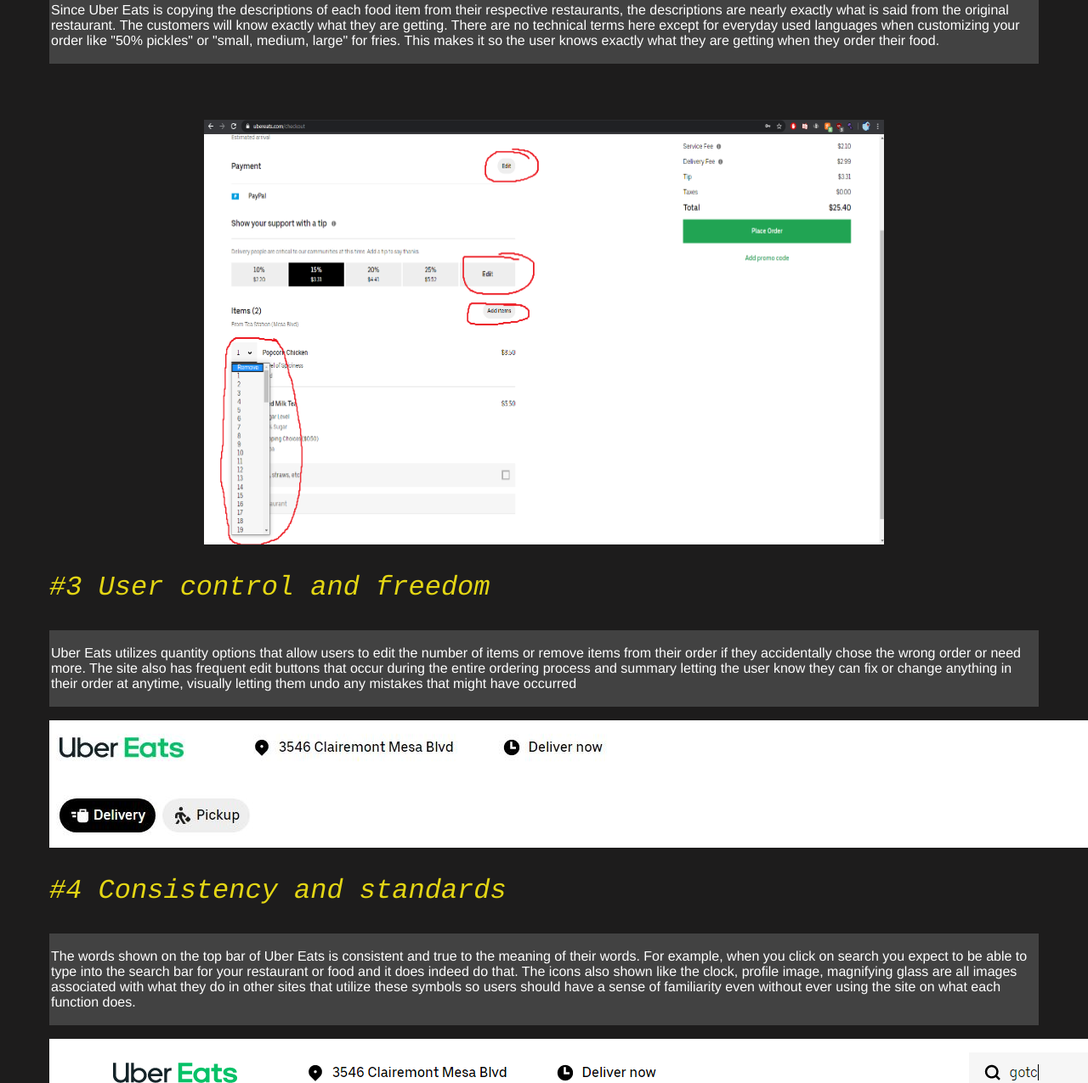
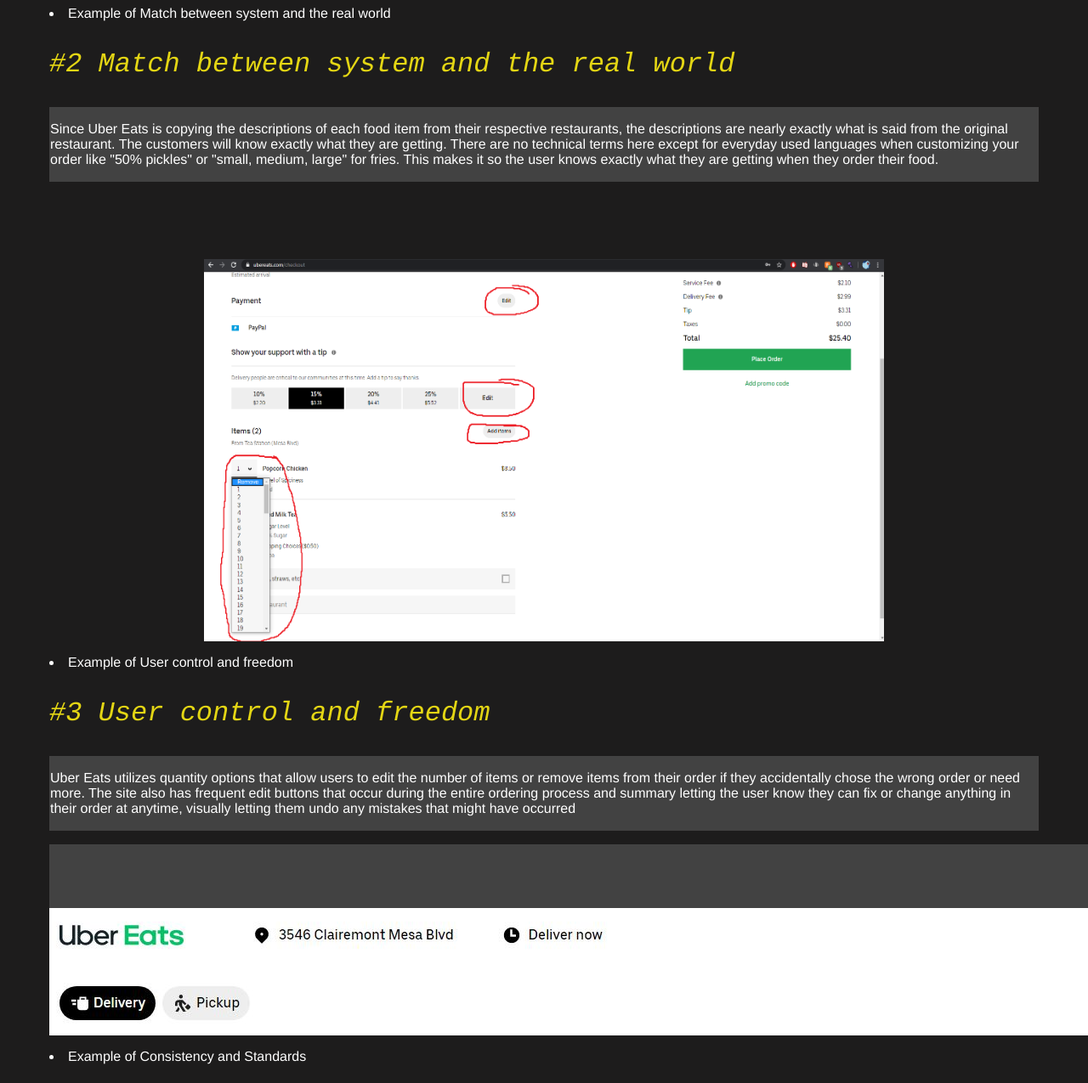
Before and after one commit to shengale/heuristic_evaluation, a plain HTML site: page index.html in a window 1280 px wide. Shown: the part 1494-2769 px from the top of the page at 85% size. Drawn offline with Linux system fonts and the light colour scheme.

Commit message:
Added captions to images as well as fixed more padding and image resoltions

```diff
--- a/index.html
+++ b/index.html
@@ -12,14 +12,14 @@
 <p><a href="https://www.ubereats.com/">Link to ubereats.com, the source of this heuristic evaluation</a></p>
 
 <p><img id="HE-img" src="1HEUbereats.JPG" alt="Visibility of system status"></p>
-
+<li>Example of Visibility of system status</li>
 <p class="AS"><em>#1 Visibility of system status</em></p>
 <ul class="he-desc">
     <p>The Uber Eats browser when loading each web page utilizes two different loading animations in order to inform the customers that the site and food options are being loaded and to wait for the load. The first loading animation shown in the image above is a circle load animation, with the second version of loading shows the shadow of all the loading images greyed out with a sort of simmer that flashes above each greyed out box.</p>
 </ul>
 
 <p><img id="HE-img2" src="2HEUbereats.JPG" alt="Match between system and the real world"></p>
-
+<li>Example of Match between system and the real world</li>
 <p class="AS"><em>#2 Match between system and the real world</em></p>
 
 <ul class="he-desc">
@@ -27,7 +27,7 @@
 </ul>
 
 <p><img id="HE-img3" src="3HEUbereats.png" alt="User control and freedom"></p>
-
+<li>Example of User control and freedom</li>
 <p class="AS"><em>#3 User control and freedom</em></p>
 
 <ul class="he-desc">
@@ -35,7 +35,7 @@
 </ul>
 
 <p><img id="HE-img2" src="4HEUbereats.JPG" alt="Consistency and standards"></p>
-
+<li>Example of Consistency and Standards</li>
 <p class="AS"><em>#4 Consistency and standards</em></p>
 
 <ul class="he-desc">
@@ -51,7 +51,7 @@
 </ul>
 
 <p><img id="HE-img" src="6and7HEUbereats.png" alt="#6 and #7"></p>
-
+<li>Example of Recognition/Recall + Flexibility and efficiency of use</li>
 <p class="AS"><em>#6 Recognition rather than recall</em></p>
 
 <ul class="he-desc">
@@ -65,7 +65,7 @@
 </ul>
 
 <p><img id="HE-img" src="8HEUbereats.JPG" alt="Aesthetic and minimalist design"></p>
-
+<li>Example of Aesthetic and minimalist design</li>
 <p class="AS"><em>#8 Aesthetic and minimalist design</em></p>
 
 <ul class="he-desc">
@@ -73,7 +73,7 @@
 </ul>
 
 <p><img id="HE-img" src="9HEUbereats.JPG" alt="Help users recognize, diagnose, and recover from errors"></p>
-
+<li>Example of Help users recognize, diagnose, and recover from errors</li>
 <p class="AS"><em>#9 Help users recognize, diagnose, and recover from errors</em></p>
 
 <ul class="he-desc">
@@ -81,7 +81,7 @@
 </ul>
 
 <p><img id="HE-img" src="10HEUbereats.JPG" alt="Help and documentation"></p>
-
+<li>Example of Help and documentation</li>
 <p class="AS"><em>#10 Help and documentation</em></p>
 
 <ul class="he-desc">
--- a/style.css
+++ b/style.css
@@ -49,19 +49,20 @@ h2 {
     display: block;
     margin-left: auto;
     margin-right: auto;
+    padding-top: 75px;
 }
 
 #HE-img3 {
     background: #1D1C1C;
     width: 800px;
-    height: 500px;
+    height: 450px;
     display: block;
     margin-left: auto;
     margin-right: auto;
-    padding-top: 50px;
+    padding-top: 75px;
 }
 
 .he-desc {
     background: #424242;
-    padding: 2px;
+    padding: 1px;
 }
```
